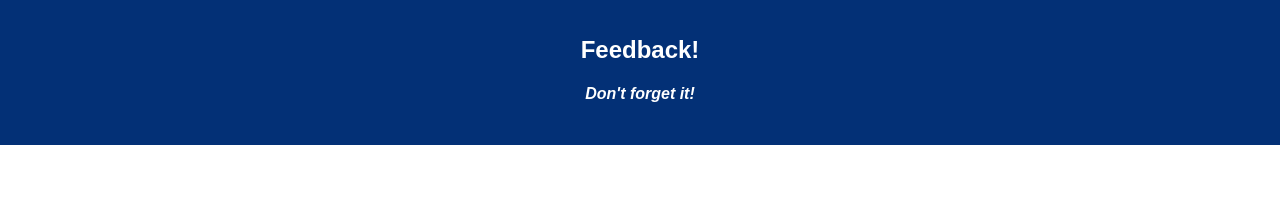
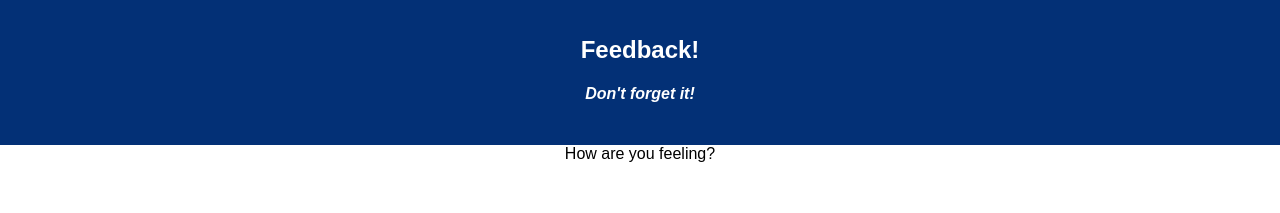
Before and after one commit to mkbaker/redux-feedback-loop, a React (Create React App) app: page / in a window 1280 px wide. Shown: the top 213 px of the page. Built offline with nearby package versions, Linux system fonts and the light colour scheme.

Commit message:
create HowAreYouFeeling component

```diff
--- a/package.json
+++ b/package.json
@@ -4,7 +4,7 @@
   "private": true,
   "proxy": "http://localhost:5000",
   "dependencies": {
-    "axios": "^0.17.1",
+    "axios": "^0.19.0",
     "pg": "^7.4.1",
     "react": "^16.8.6",
     "react-dom": "^16.8.6",
--- a/src/components/App/App.js
+++ b/src/components/App/App.js
@@ -1,6 +1,9 @@
 import React, { Component } from 'react';
 import axios from 'axios';
 import './App.css';
+
+//components
+import HowAreYouFeeling from '../HowAreYouFeeling/HowAreYouFeeling';
 
 class App extends Component {
   render() {
@@ -10,6 +13,7 @@ class App extends Component {
           <h1 className="App-title">Feedback!</h1>
           <h4><i>Don't forget it!</i></h4>
         </header>
+        <HowAreYouFeeling />
         <br/>
       </div>
     );
--- /dev/null
+++ b/src/components/HowAreYouFeeling/HowAreYouFeeling.js
@@ -0,0 +1,13 @@
+import React, { Component } from 'react';
+
+class HowAreYouFeeling extends Component {
+    render(){
+        return (
+            <>
+            How are you feeling?
+            </>
+        )
+    }
+}//end HowAreYouFeeling
+
+export default HowAreYouFeeling;
```
Also changed, not shown: 2 other files (tests, documents, lock files or other folders).
